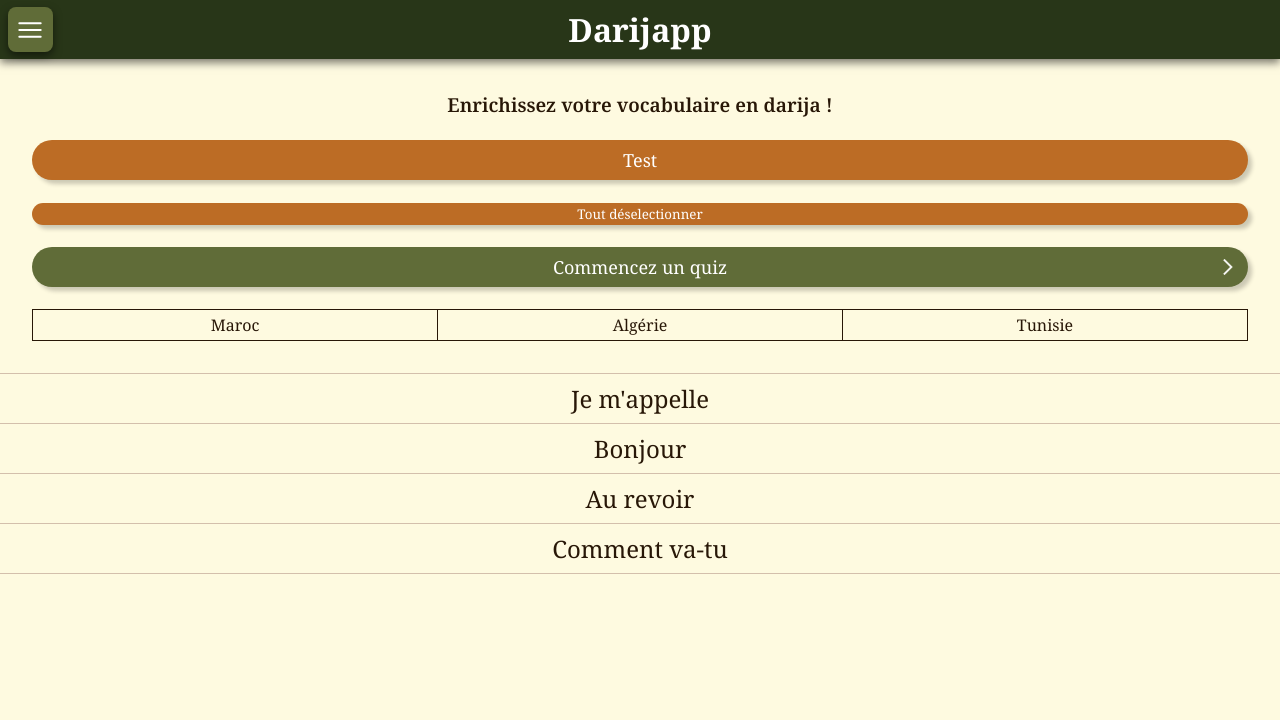
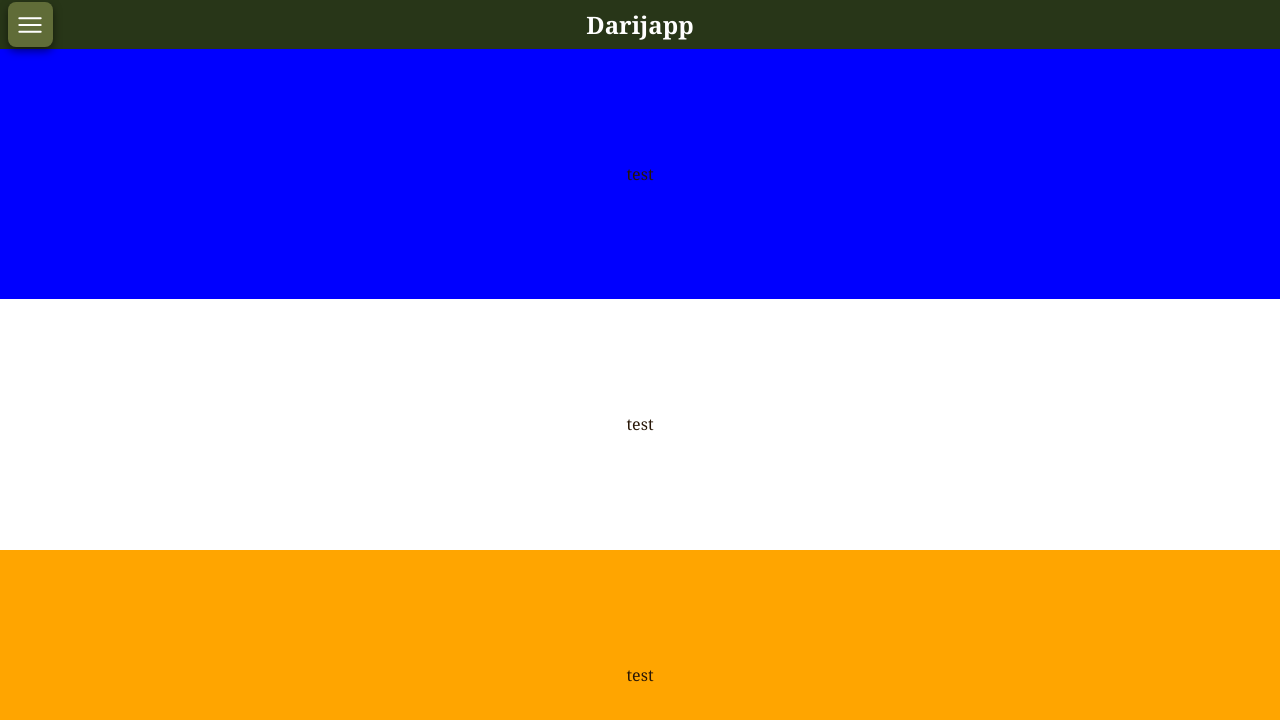
Before and after one commit to AdabLeDabe/Darijapp, a React (Vite) app in the folder darijapp-frontend/: page / in a window 1280 px wide. Shown: the top 720 px of the page. Built offline with nearby package versions, Linux system fonts and the light colour scheme.

Commit message:
Fought my way through adding a grid system

```diff
--- a/darijapp-frontend/src/App.css
+++ b/darijapp-frontend/src/App.css
@@ -1,3 +1,13 @@
+nav {
+    grid-row: 1;
+}
+
+main {
+    grid-row: 2;
+    min-height: 0;
+    overflow: auto;
+}
+
 .main-container {
     width: 100%;
     padding: 2rem;
--- a/darijapp-frontend/src/App.tsx
+++ b/darijapp-frontend/src/App.tsx
@@ -4,6 +4,7 @@ import Navbar from './components/Navbar'
 import ToggleButtons from './components/ToggleButtons';
 import AnswerButtons from './components/AnswerButtons';
 import AppButton from './components/AppButton';
+import LandingPage from './pages/LandingPage';
 
 function App() {
     //Temporary states for testing
@@ -12,8 +13,9 @@ function App() {
 
     return (
         <>
-            <Navbar />
-            <div className='main-container'>
+            <nav><Navbar /></nav>
+            <main><LandingPage /></main>
+            {/* <div className='main-container'>
                 <h2>Enrichissez votre vocabulaire en darija !</h2>
                 <br />
                 <AppButton isBig={true}>Test</AppButton>
@@ -36,7 +38,7 @@ function App() {
                 answer1="Je m'appelle"
                 answer2='Bonjour'
                 answer3='Au revoir'
-                answer4='Comment va-tu' />
+                answer4='Comment va-tu' /> */}
         </>
     )
 }
--- a/darijapp-frontend/src/index.css
+++ b/darijapp-frontend/src/index.css
@@ -1,6 +1,12 @@
 @import url("https://fonts.googleapis.com/css2?family=Noto+Serif:wght@400;600;700&display=swap");
 
-:root {
+* {
+    margin: 0;
+    padding: 0;
+    box-sizing: border-box;
+}
+
+html {
     --font-serif: "Noto Serif", ui-serif, Georgia, "Times New Roman", Times, serif;
     font-family: var(--font-serif);
 
@@ -22,22 +28,25 @@
 
     --color-border-light: #d3bfac;
 
+    color: var(--color-text);
+    background-color: var(--color-bg);
+    margin: 0px;
+    height: 100%;
+}
+
+body {
+    margin: 0;
+    min-height: 100vh;
+}
+
+#root {
     font-synthesis: none;
     text-rendering: optimizeLegibility;
     -webkit-font-smoothing: antialiased;
     -moz-osx-font-smoothing: grayscale;
+
+    height: 100vh;
+    margin: 0;
+    display: grid;
+    grid-template-rows: auto 1fr;
 }
-
-* {
-    margin: 0;
-    padding: 0;
-    box-sizing: border-box;
-}
-
-html {
-    color: var(--color-text);
-    background-color: var(--color-bg);
-    margin: 0px;
-    width: 100%;
-    height: 100%;
-}
--- /dev/null
+++ b/darijapp-frontend/src/pages/LandingPage.tsx
@@ -0,0 +1,15 @@
+import "../styles/LandingPage.css"
+
+function LandingPage() {
+    return (
+        <>
+            <div className="landing-page-container">
+                <div className="title-label">test</div>
+                <div className="dialect-selection">test</div>
+                <div className="start-button">test</div>
+            </div>
+        </>
+    )
+}
+
+export default LandingPage;
--- /dev/null
+++ b/darijapp-frontend/src/styles/LandingPage.css
@@ -0,0 +1,33 @@
+.landing-page-container {
+    display: grid;
+    grid-template-areas:
+        "title-label"
+        "dialect-selection"
+        "start-button";
+    grid-template-rows: 1fr 1fr 1fr;
+    min-height: 0;
+    height: 100%;
+}
+
+.landing-page-container div {
+    display: flex;
+    align-items: center;
+    justify-items: center;
+    justify-content: center;
+    align-content: center;
+}
+
+.landing-page-container div.title-label {
+    grid-area: title-label;
+    background-color: blue;
+}
+
+.landing-page-container div.dialect-selection {
+    grid-area: dialect-selection;
+    background-color: white;
+}
+
+.landing-page-container div.start-button {
+    grid-area: start-button;
+    background-color: orange;
+}
--- a/darijapp-frontend/src/styles/Navbar.css
+++ b/darijapp-frontend/src/styles/Navbar.css
@@ -1,6 +1,6 @@
 .navbar {
-    position: sticky;
-    top: 0;
+    /* position: sticky;
+    top: 0; */
     background: var(--color-header);
     color: var(--color-text-light);
     display: flex;
```
